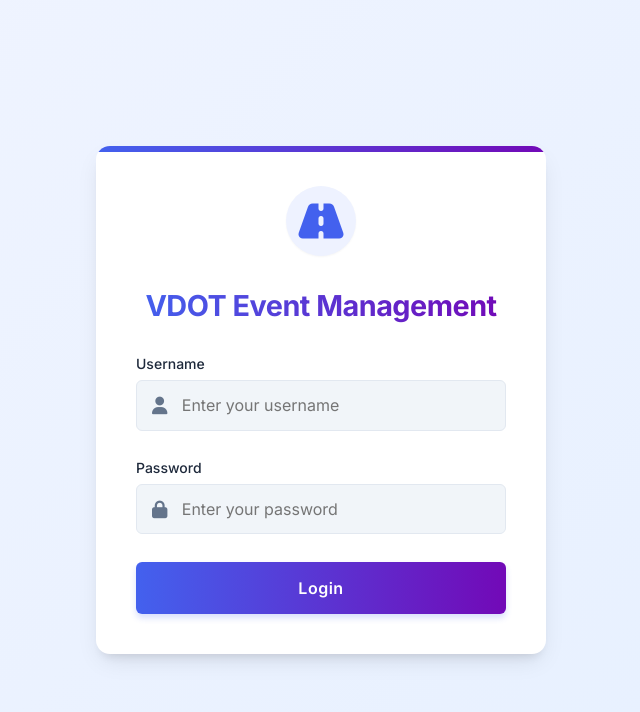
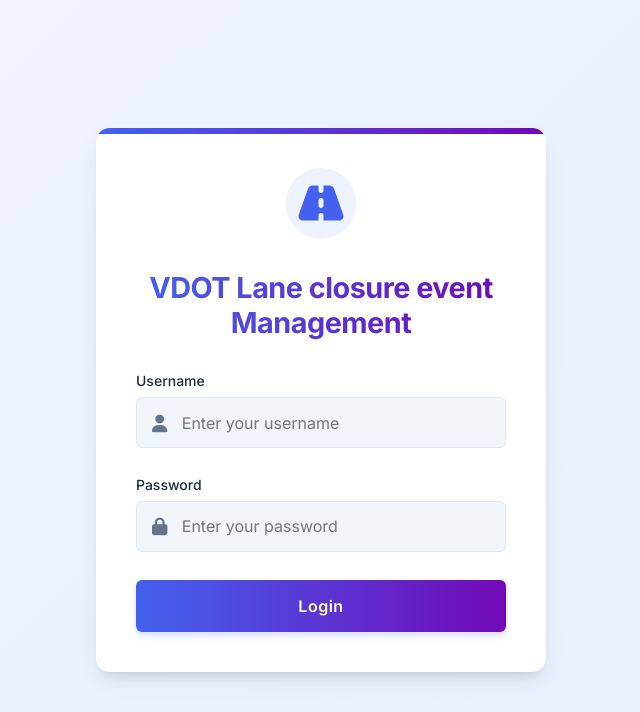
Before and after one commit to Harsh1456/wzd, a Flask app: page /login in a window 1280 px wide. Shown: the top 712 px of the page, without its empty margins (319-959 px from the left). Run offline with Flask 3, Linux system fonts and the light colour scheme; some libraries are stand-ins or nearby versions.

Commit message:
Update login.html

```diff
--- a/templates/login.html
+++ b/templates/login.html
@@ -3,7 +3,7 @@
 <head>
     <meta charset="UTF-8">
     <meta name="viewport" content="width=device-width, initial-scale=1.0">
-    <title>Login - VDOT Event Management</title>
+    <title>Login - VDOT Lane closure event Management</title>
     <link href="https://fonts.googleapis.com/css2?family=Inter:wght@300;400;500;600;700&display=swap" rel="stylesheet">
     <link rel="stylesheet" href="https://cdnjs.cloudflare.com/ajax/libs/font-awesome/6.4.0/css/all.min.css">
     <style>
@@ -270,7 +270,7 @@
             <div class="logo-icon">
                 <i class="fas fa-road"></i>
             </div>
-            <h1>VDOT Event Management</h1>
+            <h1>VDOT Lane closure event Management</h1>
         </div>
 
         <!-- Dynamic flash messages (only show when needed) -->
```
